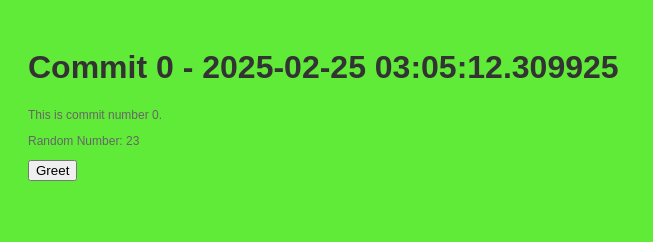
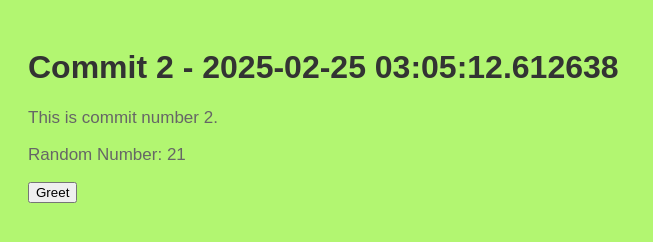
Before and after one commit to legbald0d/myrep-repo-20250225030510, a plain HTML site: page index.html in a window 1280 px wide. Shown: the whole page, without its empty margins (0-653 px from the left). Drawn offline with Linux system fonts and the light colour scheme.

Commit message:
📝 Commit 2 with HTML, CSS, and JS

```diff
--- a/index.html
+++ b/index.html
@@ -2,13 +2,13 @@
     <!DOCTYPE html>
     <html>
     <head>
-        <title>Commit 0 - 2025-02-25 03:05:12.309925</title>
+        <title>Commit 2 - 2025-02-25 03:05:12.612638</title>
         <link rel="stylesheet" href="style.css">
     </head>
     <body>
-        <h1>Commit 0 - 2025-02-25 03:05:12.309925</h1>
-        <p>This is commit number 0.</p>
-        <p>Random Number: 23</p>
+        <h1>Commit 2 - 2025-02-25 03:05:12.612638</h1>
+        <p>This is commit number 2.</p>
+        <p>Random Number: 21</p>
         <button onclick="greet()">Greet</button>
         <script src="script.js"></script>
     </body>
--- a/script.js
+++ b/script.js
@@ -2,4 +2,4 @@
     function greet() {
         alert('Hello from commit ' + commitNumber + '!');
     }
-    var commitNumber = 0;
+    var commitNumber = 2;
--- a/style.css
+++ b/style.css
@@ -1,7 +1,7 @@
 
     body {
         font-family: Arial, sans-serif;
-        background-color: #61eb39;
+        background-color: #b2f671;
         padding: 20px;
     }
     h1 {
@@ -9,5 +9,5 @@
     }
     p {
         color: #666;
-        font-size: 12px;
+        font-size: 17px;
     }
```
